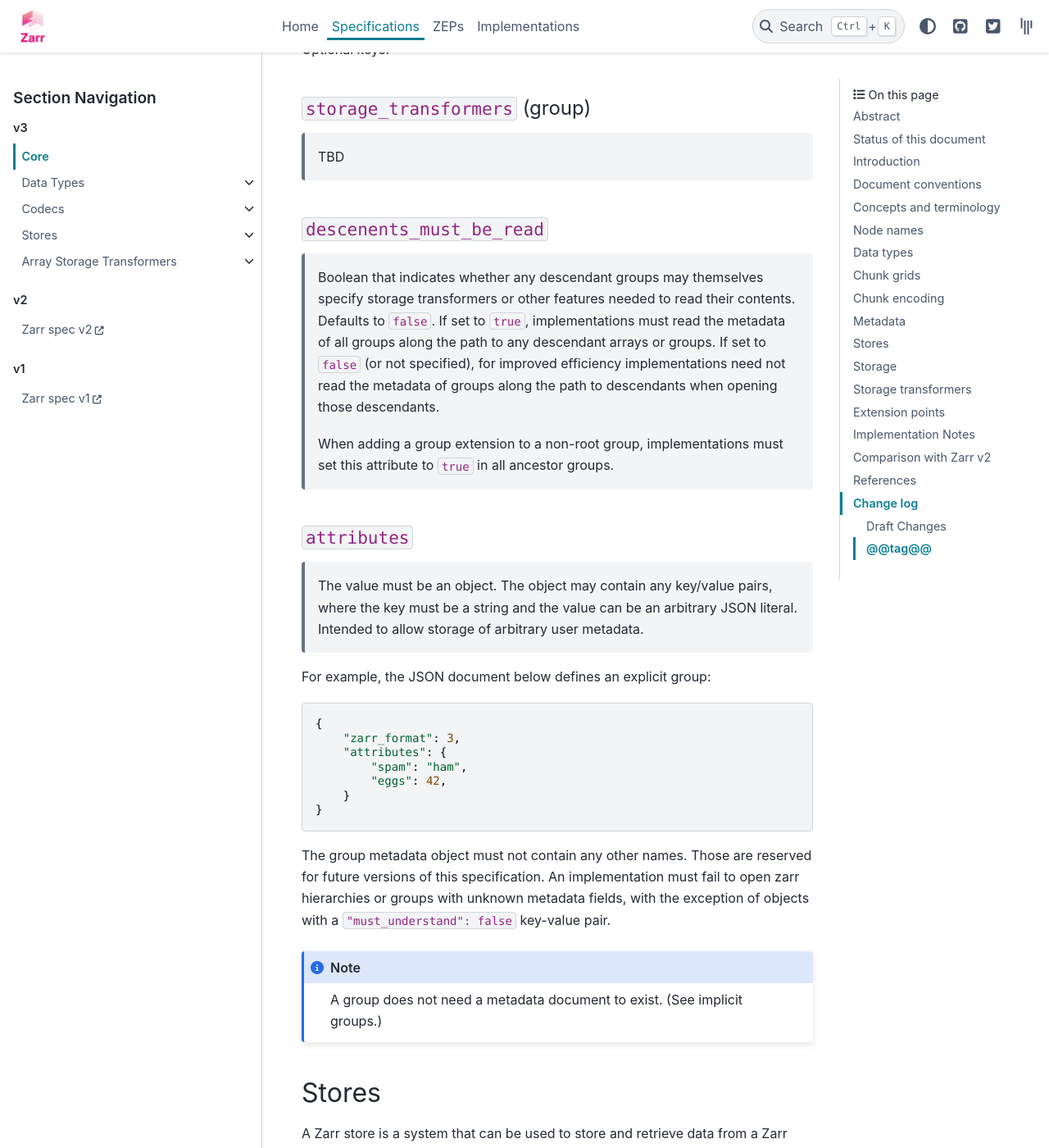
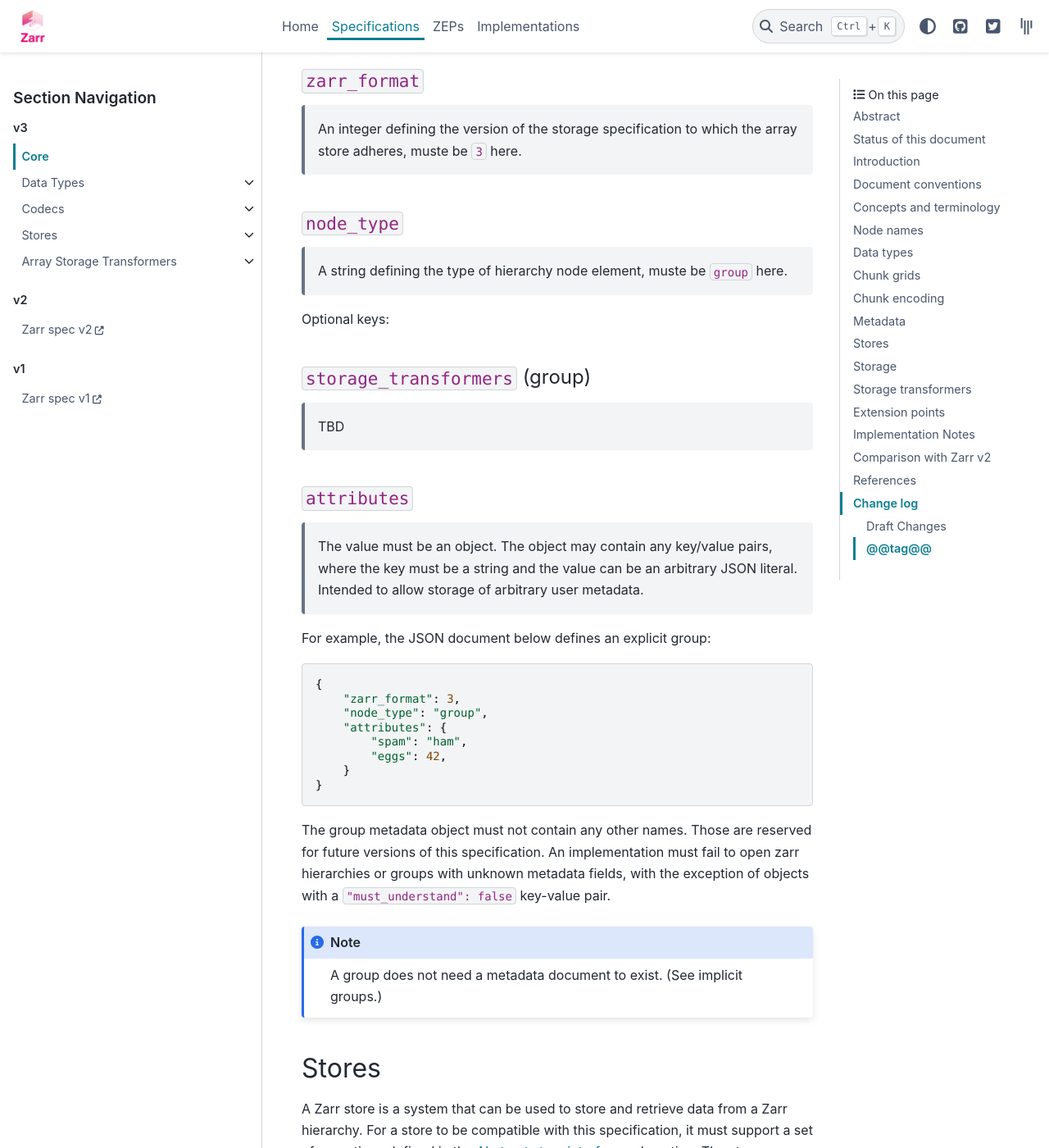
Before and after one commit to zarr-developers/zarr-specs, a Sphinx documentation site: the page built from docs/v3/core/v3.0.rst, in a window 1280 px wide and 1400 px high, scrolled down 24877 px. Shown: the whole window at 82% size. Built offline with Sphinx 7.4.7 and the PyData theme 0.15.4, drawn with Linux system fonts in a browser that asks for light colours; some of the changed text lies outside the part shown.

```diff
--- a/docs/v3/core/v3.0.rst
+++ b/docs/v3/core/v3.0.rst
@@ -832,6 +832,12 @@ mandatory names:
     An integer defining the version of the storage specification to which the
     array store adheres, muste be ``3`` here.
 
+``node_type``
+^^^^^^^^^^^^^^^
+
+    A string defining the type of hierarchy node element, muste be ``array``
+    here.
+
 ``shape``
 ^^^^^^^^^
 
@@ -993,6 +999,7 @@ compressed using gzip compression prior to storage::
 
     {
         "zarr_format": 3,
+        "node_type": "array",
         "shape": [10000, 1000],
         "dimension_names": ["rows", "columns"],
         "data_type": "<f8",
@@ -1022,6 +1029,7 @@ chunking as above, but using an extension data type::
 
     {
         "zarr_format": 3,
+        "node_type": "array",
         "shape": [10000, 1000],
         "data_type": {
             "name": "datetime",
@@ -1068,26 +1076,18 @@ A Zarr group metadata object must contain the following mandatory key:
     An integer defining the version of the storage specification to which the
     array store adheres, muste be ``3`` here.
 
+``node_type``
+^^^^^^^^^^^^^^^
+
+    A string defining the type of hierarchy node element, muste be ``group``
+    here.
+
 Optional keys:
 
 ``storage_transformers`` (group)
 ^^^^^^^^^^^^^^^^^^^^^^^^^^^^^^^^
 
     TBD
-
-``descenents_must_be_read``
-^^^^^^^^^^^^^^^^^^^^^^^^^^^^^^^^^^^^^^^^
-
-    Boolean that indicates whether any descendant groups may themselves specify
-    storage transformers or other features needed to read their contents.
-    Defaults to ``false``. If set to ``true``, implementations must read the
-    metadata of all groups along the path to any descendant arrays or groups. If
-    set to ``false`` (or not specified), for improved efficiency implementations
-    need not read the metadata of groups along the path to descendants when
-    opening those descendants.
-
-    When adding a group extension to a non-root group, implementations must set
-    this attribute to ``true`` in all ancestor groups.
 
 ``attributes``
 ^^^^^^^^^^^^^^
@@ -1100,6 +1100,7 @@ For example, the JSON document below defines an explicit group::
 
     {
         "zarr_format": 3,
+        "node_type": "group",
         "attributes": {
             "spam": "ham",
             "eggs": 42,
@@ -1644,7 +1645,12 @@ by time.
 Draft Changes
 --------------------------
 
-- Restructured keys and removed entry-point metadata `PR #200
+- Removed `extensions` field and clarified extension point behavior, changing the config format of
+  data-types, chunk-grid, storage-transformers and codecs. `PR #204
+  <https://github.com/zarr-developers/zarr-specs/pull/204>`_
+- Changed `format_version` to the int ``3``, added key ``node_type`` to group and array metadata. `PR #204
+  <https://github.com/zarr-developers/zarr-specs/pull/204>`_
+- Restructured keys and removed entry-point metadata. `PR #200
   <https://github.com/zarr-developers/zarr-specs/pull/200>`_
 - Added the ``dimension_names`` array metadata field. `PR #162
   <https://github.com/zarr-developers/zarr-specs/pull/162>`_
```
Also changed, not shown: docs/v3/data-types/complex/v1.0.rst (deleted, +0 -85 lines).
